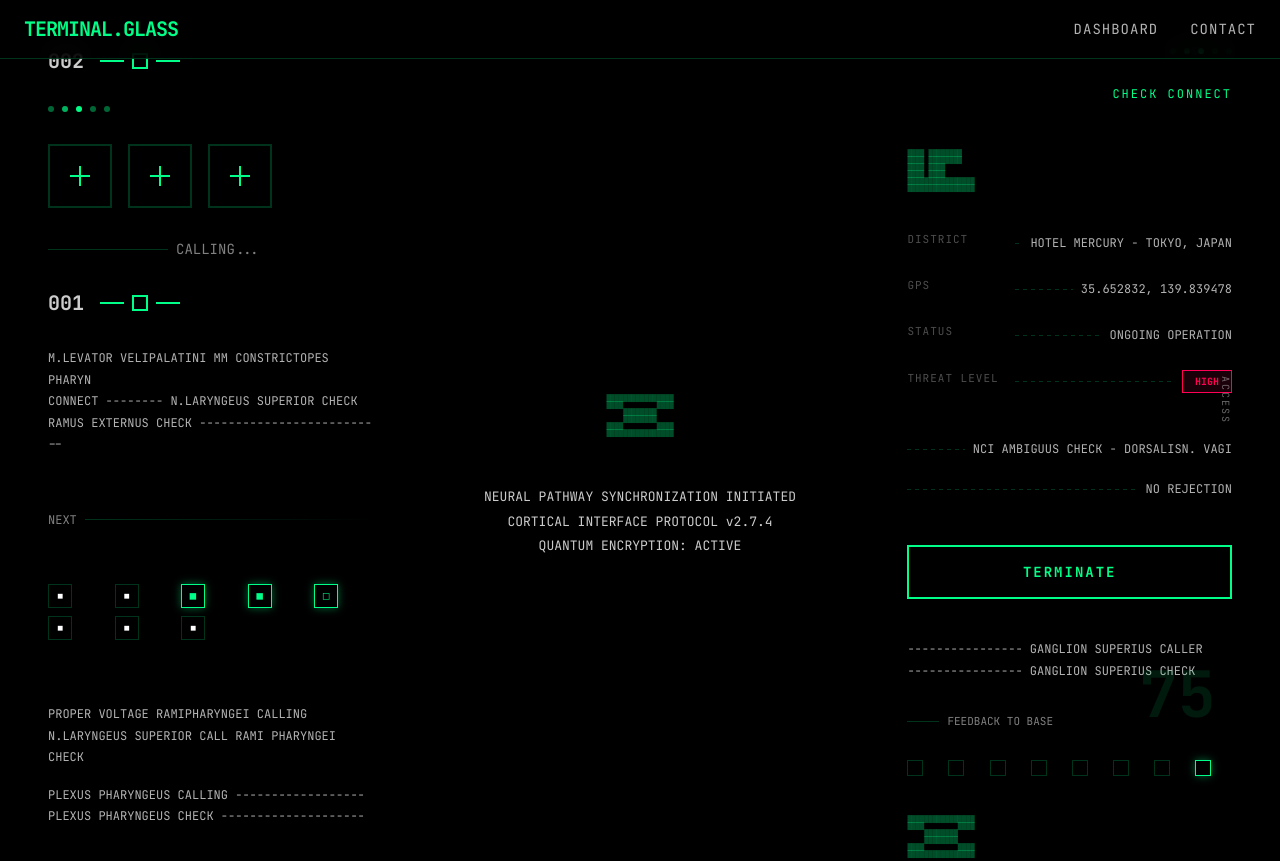
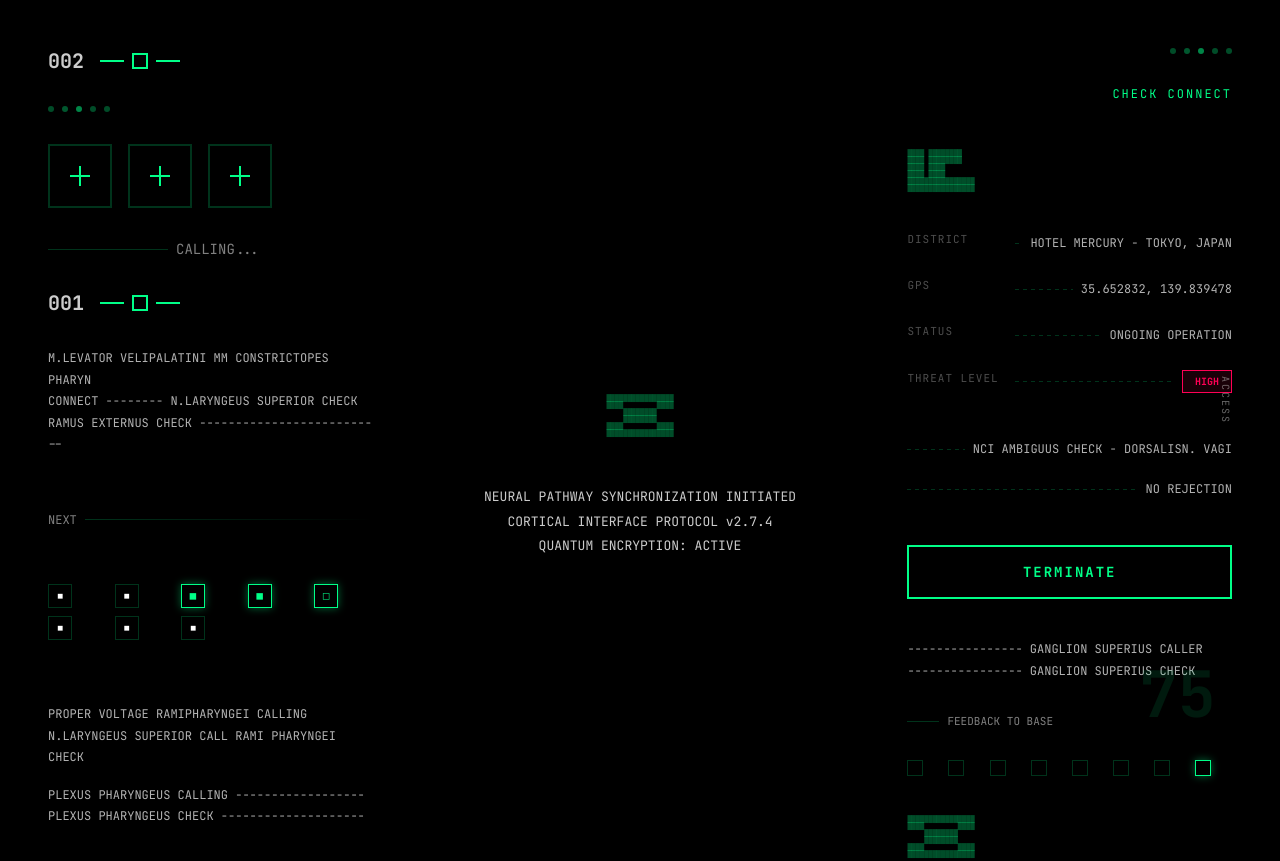
Before and after one commit to kovacsmate8/hero-page, a plain HTML site: page index.html in a window 1280 px wide. Shown: the top 861 px of the page. Drawn offline with Linux system fonts and the light colour scheme.

Commit message:
index.html

```diff
--- a/index.html
+++ b/index.html
@@ -1009,56 +1009,7 @@
             100% { transform: translateY(200vh); }
         }
 
-        /* ━━━━━━━━━━━━━━━━━━━━━━━━━━━━━━━━━━━━━━━━━━━━━
-           NAVIGATION
-           ━━━━━━━━━━━━━━━━━━━━━━━━━━━━━━━━━━━━━━━━━━━━━ */
-
-        .nav {
-            position: fixed;
-            top: 0;
-            left: 0;
-            right: 0;
-            z-index: 1000;
-            backdrop-filter: blur(12px) saturate(180%);
-            background: rgba(0, 0, 0, 0.8);
-            border-bottom: 1px solid var(--glass-border);
-        }
-
-        .nav-container {
-            max-width: 1600px;
-            margin: 0 auto;
-            padding: 16px 24px;
-            display: flex;
-            justify-content: space-between;
-            align-items: center;
-        }
-
-        .nav-logo {
-            font-size: 20px;
-            font-weight: 700;
-            color: var(--color-accent);
-            letter-spacing: -1px;
-        }
-
-        .nav-links {
-            display: flex;
-            gap: 32px;
-            align-items: center;
-        }
-
-        .nav-link {
-            font-size: 14px;
-            color: rgba(255, 255, 255, 0.7);
-            text-decoration: none;
-            transition: color 0.3s;
-            text-transform: uppercase;
-            letter-spacing: 1px;
-        }
-
-        .nav-link:hover,
-        .nav-link.active {
-            color: var(--color-accent);
-        }
+
 
         /* ━━━━━━━━━━━━━━━━━━━━━━━━━━━━━━━━━━━━━━━━━━━━━
            DASHBOARD SECTION
@@ -1066,7 +1017,7 @@
 
         .dashboard-section {
             min-height: 100vh;
-            padding: 96px 24px 48px;
+            padding: 48px 24px 48px;
         }
 
         .dashboard-container {
@@ -1349,7 +1300,7 @@
 
         .contact-section {
             min-height: 100vh;
-            padding: 96px 24px 48px;
+            padding: 48px 24px 48px;
             display: flex;
             align-items: center;
             justify-content: center;
@@ -1569,10 +1520,6 @@
                 grid-template-columns: 1fr;
             }
 
-            .nav-links {
-                display: none;
-            }
-
             .dashboard-title,
             .contact-title {
                 font-size: 32px;
@@ -1592,19 +1539,6 @@
 <body>
 
     <div class="scanline"></div>
-
-    <!-- ━━━━━━━━━━━━━━━━━━━━━━━━━━━━━━━━━━━━━━━━━━━━━
-         NAVIGATION
-         ━━━━━━━━━━━━━━━━━━━━━━━━━━━━━━━━━━━━━━━━━━━━━ -->
-    <nav class="nav">
-        <div class="nav-container">
-            <div class="nav-logo">TERMINAL.GLASS</div>
-            <div class="nav-links">
-                <a href="#dashboard" class="nav-link active">Dashboard</a>
-                <a href="#contact" class="nav-link">Contact</a>
-            </div>
-        </div>
-    </nav>
 
     <!-- ━━━━━━━━━━━━━━━━━━━━━━━━━━━━━━━━━━━━━━━━━━━━━
          DASHBOARD SECTION
@@ -1978,42 +1912,6 @@
                 }, 2000);
             }, 2000);
         });
-
-        // ━━━━━━━━━━━━━━━━━━━━━━━━━━━━━━━━━━━━━━━━━━━━━
-        // NAVIGATION
-        // ━━━━━━━━━━━━━━━━━━━━━━━━━━━━━━━━━━━━━━━━━━━━━
-
-        document.querySelectorAll('.nav-link').forEach(link => {
-            link.addEventListener('click', function(e) {
-                e.preventDefault();
-                document.querySelectorAll('.nav-link').forEach(l => l.classList.remove('active'));
-                this.classList.add('active');
-
-                const target = this.getAttribute('href');
-                document.querySelector(target).scrollIntoView({ behavior: 'smooth' });
-            });
-        });
-
-        // Update active nav on scroll
-        window.addEventListener('scroll', () => {
-            const sections = document.querySelectorAll('section');
-            const scrollPos = window.scrollY + 100;
-
-            sections.forEach(section => {
-                const top = section.offsetTop;
-                const height = section.offsetHeight;
-                const id = section.getAttribute('id');
-
-                if (scrollPos >= top && scrollPos < top + height) {
-                    document.querySelectorAll('.nav-link').forEach(link => {
-                        link.classList.remove('active');
-                        if (link.getAttribute('href') === '#' + id) {
-                            link.classList.add('active');
-                        }
-                    });
-                }
-            });
-        });
     </script>
 
 </body>
```
